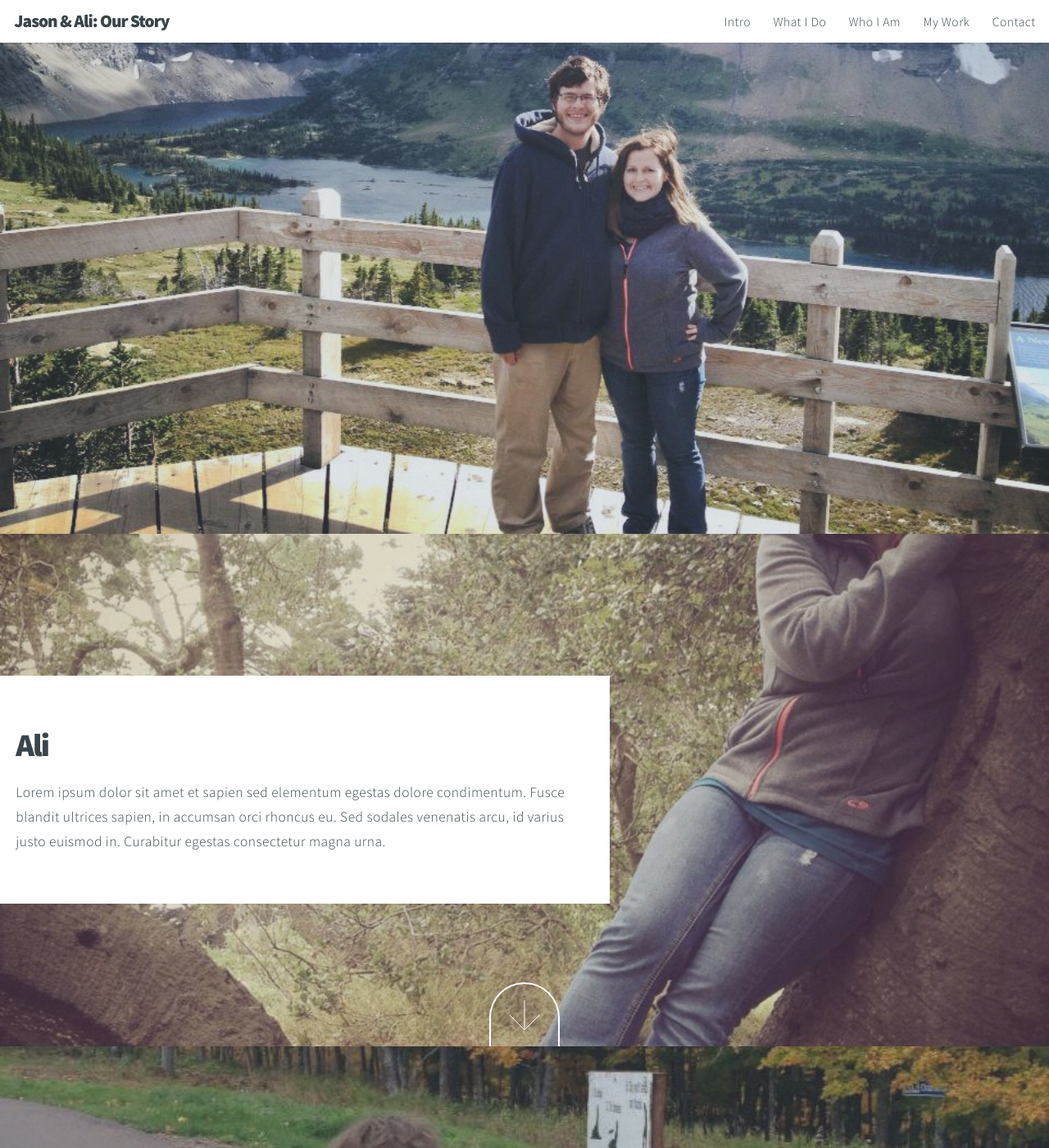
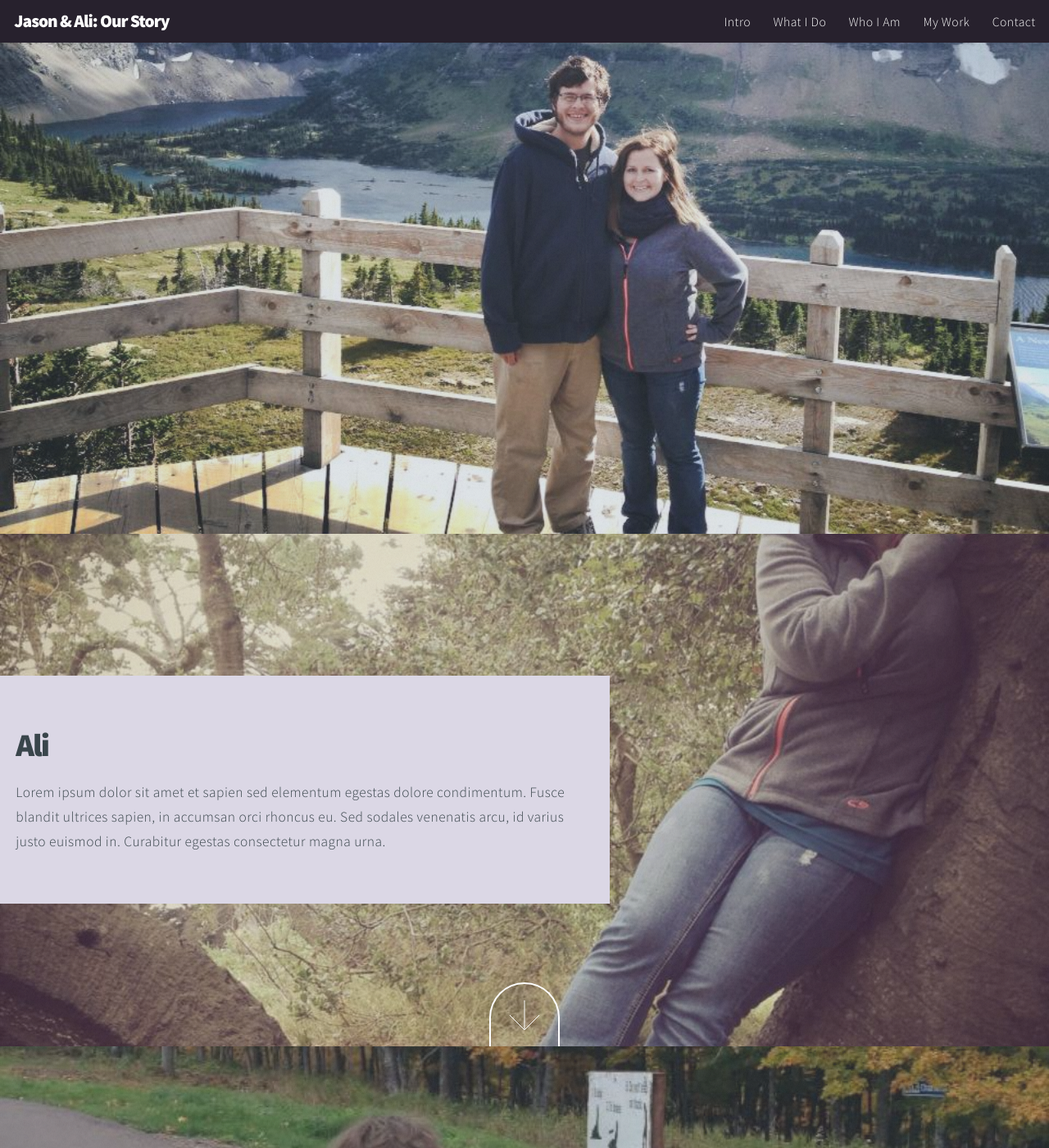
Before and after one commit to weddingsite/weddingsite.github.io, a Jekyll site: the page ourstory/index.html, which Jekyll copies as it is, in a window 1280 px wide and 1400 px high. Shown: the whole window at 82% size. Built offline with Jekyll 4.4.1, drawn with Linux system fonts in a browser that asks for light colours.

Commit message:
Tweaks to color on our story page.

```diff
--- a/ourstory/css/style.css
+++ b/ourstory/css/style.css
@@ -451,7 +451,7 @@
 	/* Box */
 
 		.box {
-			background: #fff;
+			background: #DBD7E5;
 			color: #39454b;
 			padding: 2em;
 		}
@@ -1024,13 +1024,14 @@
 /*********************************************************************************/
 
 	#header {
+		color: white;
 		position: fixed;
 		z-index: 10000;
 		left: 0;
 		top: 0;
 		width: 100%;
-		background: #fff;
-		background: rgba(255,255,255,0.95);
+		background: #282234;
+		background: rgba(28,22,34,0.95);
 		height: 3em;
 		line-height: 3em;
 		box-shadow: 0 0 0.15em 0 rgba(0,0,0,0.1);
```
